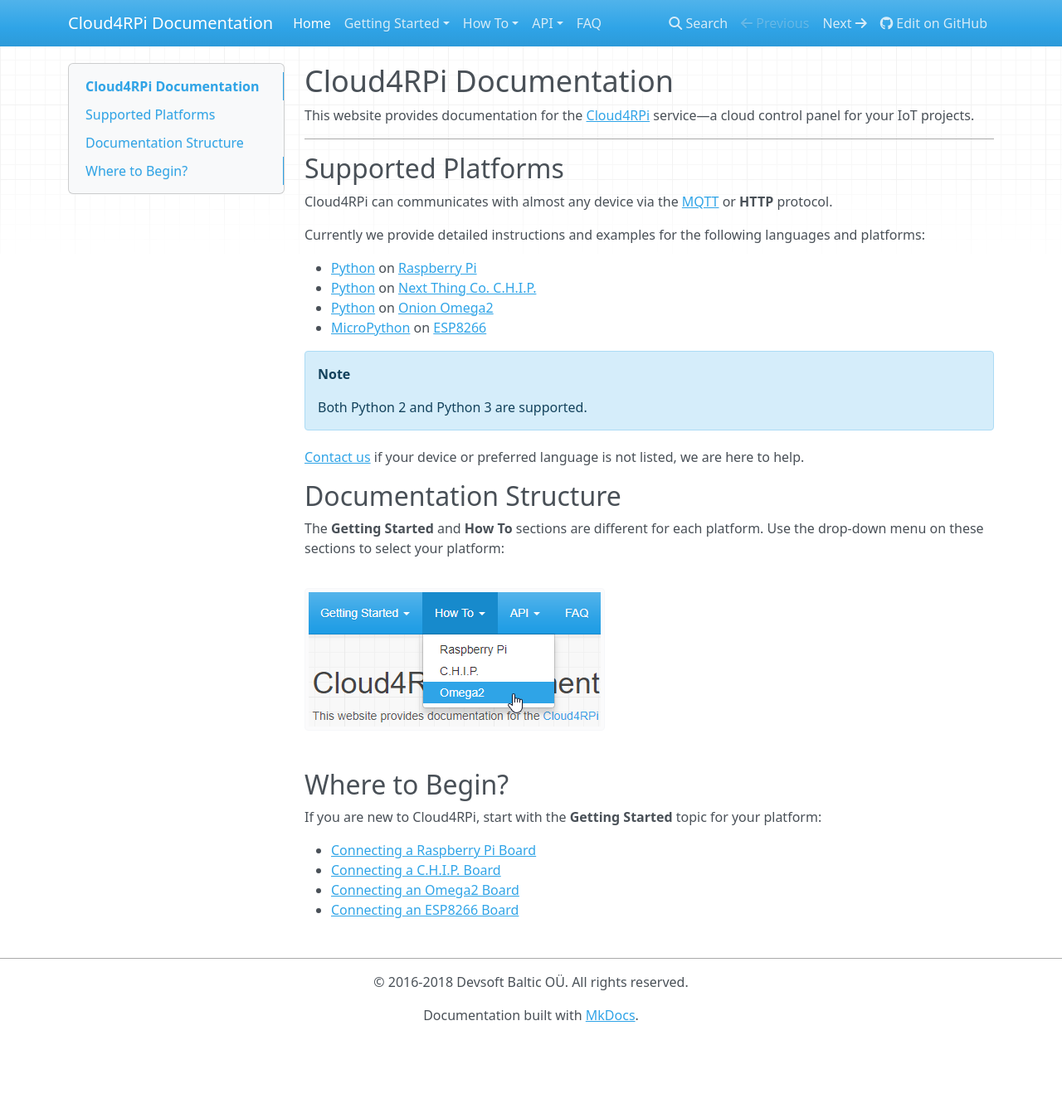
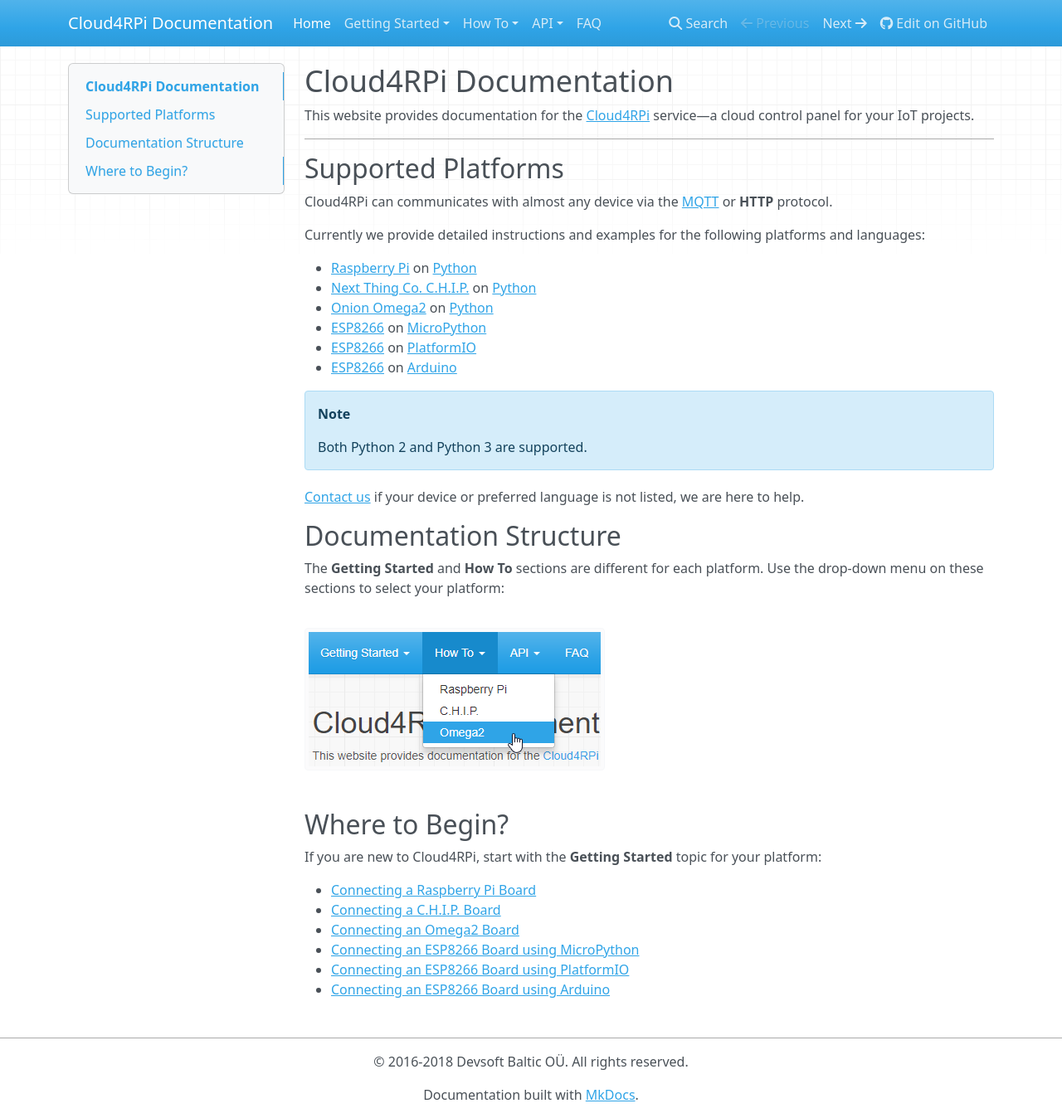
Before and after one commit to cloud4rpi/docs, an MkDocs documentation site: the page built from docs/index.md, in a window 1280 px wide and 1348 px high. Shown: the whole window at 83% size. Built offline with MkDocs 1.6.1, drawn with Linux system fonts in a browser that asks for light colours; nearby versions of some CDN libraries; old or Windows-style settings are respelled for this version of MkDocs.

Commit message:
fix links

```diff
--- a/docs/index.md
+++ b/docs/index.md
@@ -8,12 +8,14 @@
 
 Cloud4RPi can communicates with almost any device via the [MQTT](https://en.wikipedia.org/wiki/MQTT) or **HTTP** protocol.
 
-Currently we provide detailed instructions and examples for the following languages and platforms:
+Currently we provide detailed instructions and examples for the following platforms and languages:
 
-- [Python](https://www.python.org/) on [Raspberry Pi](https://www.raspberrypi.org/products/)
-- [Python](https://www.python.org/) on [Next Thing Co. C.H.I.P.](https://getchip.com/pages/chip)
-- [Python](https://www.python.org/) on [Onion Omega2](https://onion.io/omega2/)
-- [MicroPython](https://micropython.org/) on [ESP8266](https://en.wikipedia.org/wiki/ESP8266/)
+- [Raspberry Pi](https://www.raspberrypi.org/products/) on [Python](https://www.python.org/)
+- [Next Thing Co. C.H.I.P.](https://getchip.com/pages/chip) on [Python](https://www.python.org/)
+- [Onion Omega2](https://onion.io/omega2/) on [Python](https://www.python.org/)
+- [ESP8266](https://en.wikipedia.org/wiki/ESP8266/) on [MicroPython](https://micropython.org/)
+- [ESP8266](https://en.wikipedia.org/wiki/ESP8266/) on [PlatformIO](http://platformio.org)
+- [ESP8266](https://en.wikipedia.org/wiki/ESP8266/) on [Arduino](https://www.arduino.cc/)
 
 !!! Note
     Both Python 2 and Python 3 are supported.
@@ -33,4 +35,6 @@
 - [Connecting a Raspberry Pi Board](/start/rpi/)
 - [Connecting a C.H.I.P. Board](/start/chip/)
 - [Connecting an Omega2 Board](/start/o2/)
-- [Connecting an ESP8266 Board](/start/esp8266/)
+- [Connecting an ESP8266 Board using MicroPython](/start/esp8266-upy/)
+- [Connecting an ESP8266 Board using PlatformIO](/start/esp-pio/)
+- [Connecting an ESP8266 Board using Arduino](/start/esp-ino/)
--- a/mkdocs.yml
+++ b/mkdocs.yml
@@ -10,8 +10,8 @@
     - C.H.I.P.: start/chip.md
     - Omega2: start/o2.md
     - ESP8266 on MicroPython: start/esp8266-upy.md
-    - ESP boards on PlatformIO: start/esp-pio.md
-    - ESP boards on Arduino: start/esp-ino.md
+    - ESP8266 on PlatformIO: start/esp-pio.md
+    - ESP8266 on Arduino: start/esp-ino.md
 - How To:
     - Raspberry Pi: howto/rpi.md
     - C.H.I.P.: howto/chip.md
```
